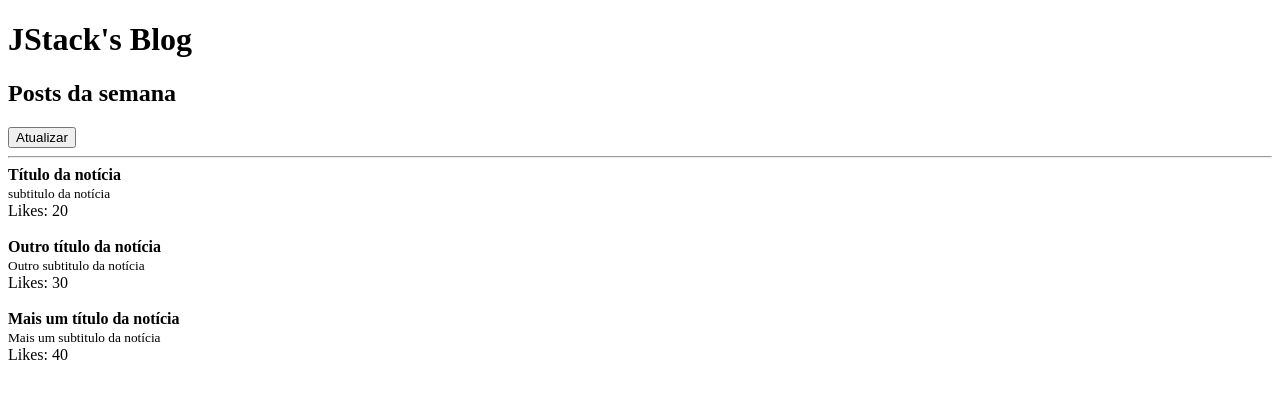
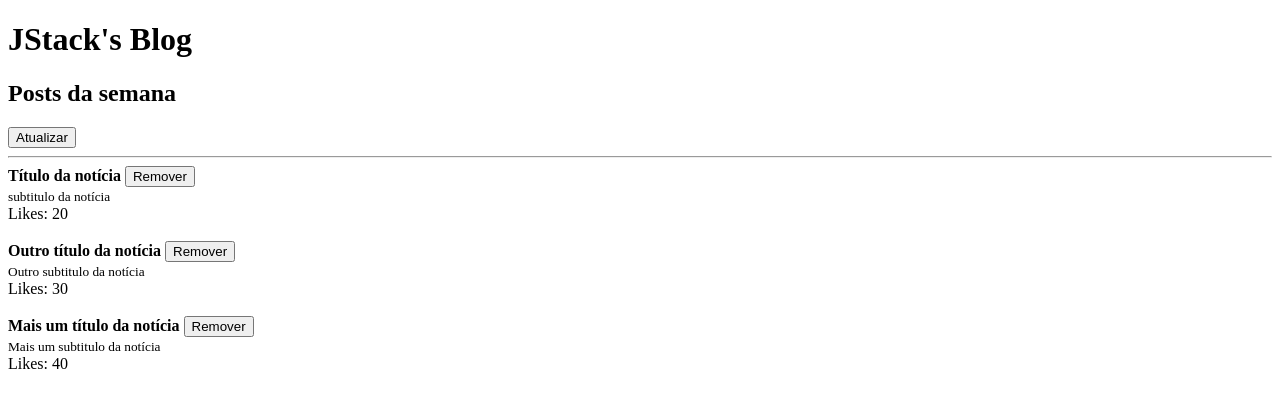
Before and after one commit to JeffyMesquita/react-fundamentos, a React app: page / in a window 1280 px wide. Shown: the top 408 px of the page. Built offline with nearby package versions, Linux system fonts and the light colour scheme.

Commit message:
chore: Add post removal functionality and update Post component
Funções de callback via props

```diff
--- a/src/App.js
+++ b/src/App.js
@@ -5,16 +5,19 @@ import Header from './Header';
 
 const POSTS = [
   {
+    id: Math.random(),
     title: 'Título da notícia',
     subtitle: 'subtitulo da notícia',
     likes: 20,
   },
   {
+    id: Math.random(),
     title: 'Outro título da notícia',
     subtitle: 'Outro subtitulo da notícia',
     likes: 30,
   },
   {
+    id: Math.random(),
     title: 'Mais um título da notícia',
     subtitle: 'Mais um subtitulo da notícia',
     likes: 40,
@@ -25,17 +28,19 @@ function App() {
   const [posts, setPosts] = useState(POSTS);
 
   function handleRefresh() {
-    setTimeout(() => {
     setPosts((prevState) => [
       ...prevState,
       {
+        id: Math.random(),
         title: `Título da notícia ${prevState.length + 1}`,
         subtitle: `subtitulo da notícia ${prevState.length + 1}`,
         likes: prevState.length * Math.floor(Math.random() * 10),
       },
     ]);
-    }, 2000);
-    // setPosts(POSTS);
+  }
+
+  function handleRemovePost(postID) {
+    setPosts((prevState) => prevState.filter((post) => post.id !== postID));
   }
 
   return (
@@ -48,11 +53,12 @@ function App() {
 
       <hr />
 
-      {posts.map((post, index) => (
+      {posts.map((post) => (
         <Post
-          key={index}
-          post={{ title: post.title, subtitle: post.subtitle }}
+          key={post.id}
+          post={{ title: post.title, subtitle: post.subtitle, id: post.id }}
           likes={post.likes}
+          onRemove={handleRemovePost}
         />
       ))}
     </>
--- a/src/Post.js
+++ b/src/Post.js
@@ -4,7 +4,7 @@ import PropTypes from 'prop-types';
 /**
  *
  * @param {*} props - PostProps object with the post object and number of likes
- * @returns  Post component with the post title, subtitle and number of likes
+ * @returns  Post component with the post title, subtitle and number of likes and a button to remove the post
  *
  * @example
  * <Post post={{ title: 'Título da notícia', subtitle: 'subtitulo da notícia' }} likes={20} />
@@ -15,6 +15,7 @@ import PropTypes from 'prop-types';
  * @augments post - object
  * @augments post.title - string
  * @augments post.subtitle - string
+ * @augments onRemove - function
  *
  * @summary This component receives a post object and a number of likes and renders the post title, subtitle and number of likes.
  *
@@ -25,7 +26,7 @@ import PropTypes from 'prop-types';
  * @property {Object} post - Post object
  * @property {string} post.title - Title of the post
  * @property {string} post.subtitle - Subtitle of the post
- *
+ * @property {function} onRemove - Function to remove the post
  *
  */
 
@@ -34,6 +35,9 @@ export default function Post(props) {
     <>
       <article>
         <strong>{props.post.title ? props.post.title : 'Sem título'}</strong>{' '}
+        <button type="button" onClick={() => props.onRemove(props.post.id)}>
+          Remover
+        </button>
         <br />
         <small>
           {props.post.subtitle ? props.post.subtitle : 'Sem subtítulo'}
@@ -49,7 +53,9 @@ export default function Post(props) {
 Post.propTypes = {
   likes: PropTypes.number.isRequired,
   post: PropTypes.shape({
+    id: PropTypes.number,
     title: PropTypes.string,
     subtitle: PropTypes.string,
   }).isRequired,
+  onRemove: PropTypes.func.isRequired,
 };
```
Lines whose indentation alone changed are shown as unchanged.
